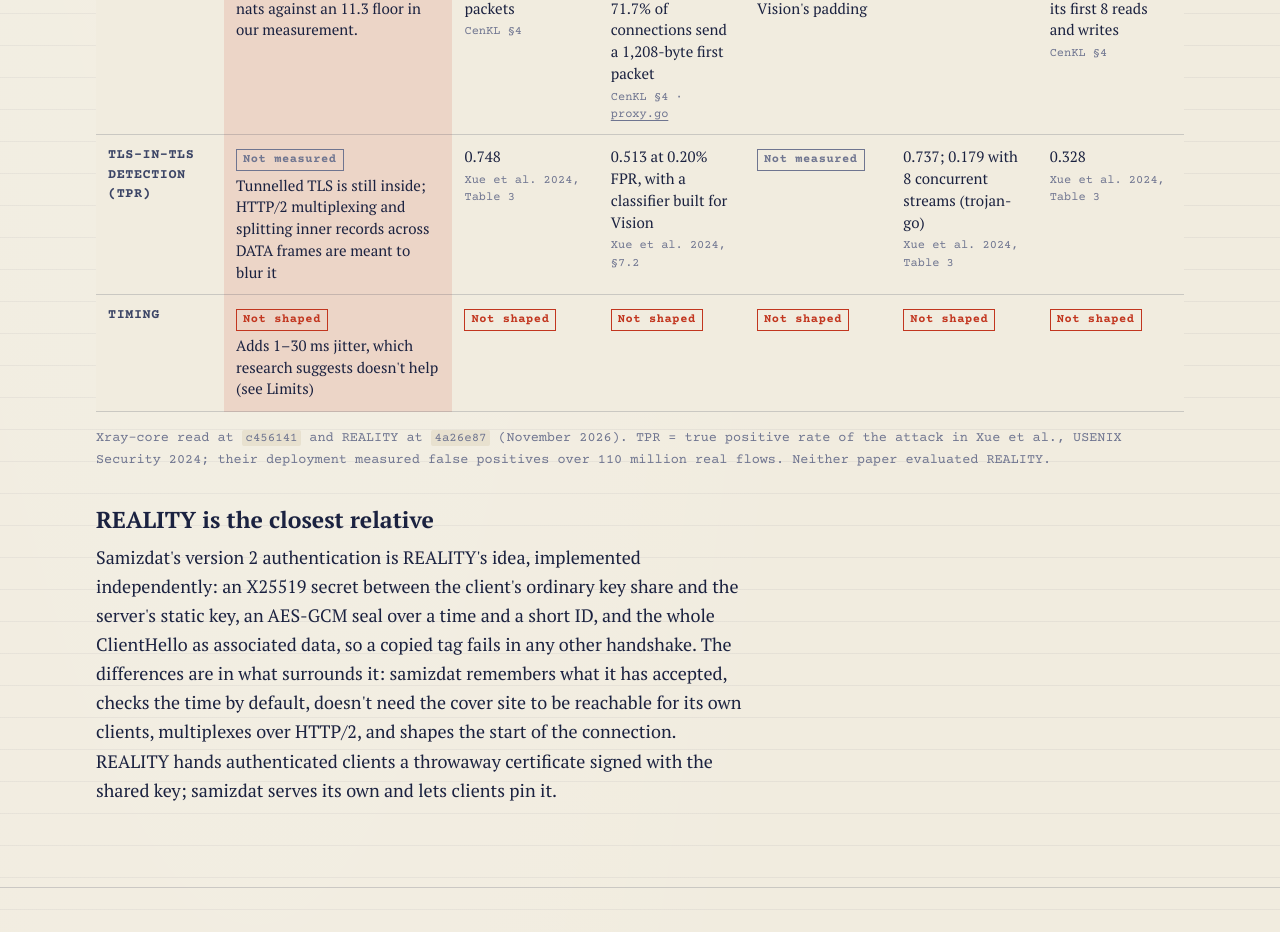
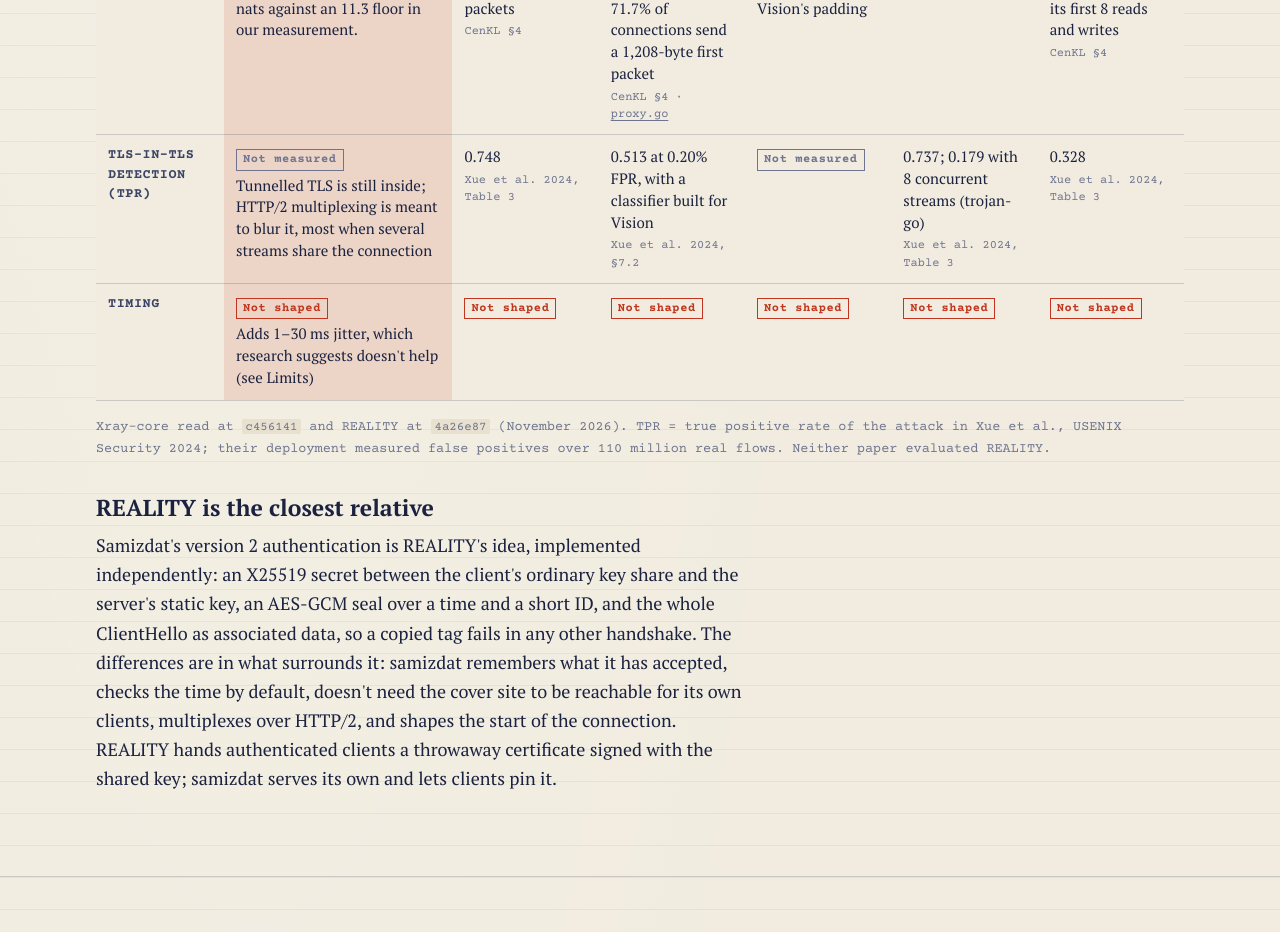
Before and after one commit to getlantern/samizdat-site, a plain HTML site: page index.html in a window 1280 px wide. Shown: the part 4819-5751 px from the top of the page. Drawn offline with Linux system fonts and the light colour scheme.

Commit message:
Drop the record-splitting claim: samizdat's RecordFragmentation isn't wired in
Co-Authored-By: Claude Opus 5.5 <noreply@anthropic.com>
Claude-Session: https://claude.ai/code/session_013msedNiyiWhZFFSUchNm4T

```diff
--- a/index.html
+++ b/index.html
@@ -419,7 +419,7 @@ footer .wrap { display: flex; justify-content: space-between; gap: 16px; flex-wr
           </tr>
           <tr>
             <th scope="row">TLS-in-TLS detection (TPR)</th>
-            <td class="sz"><span class="tag m">Not measured</span><br>Tunnelled TLS is still inside; HTTP/2 multiplexing and splitting inner records across DATA frames are meant to blur it</td>
+            <td class="sz"><span class="tag m">Not measured</span><br>Tunnelled TLS is still inside; HTTP/2 multiplexing is meant to blur it, most when several streams share the connection</td>
             <td>0.748<span class="src">Xue et al. 2024, Table 3</span></td>
             <td>0.513 at 0.20% FPR, with a classifier built for Vision<span class="src">Xue et al. 2024, §7.2</span></td>
             <td><span class="tag m">Not measured</span></td>
```
